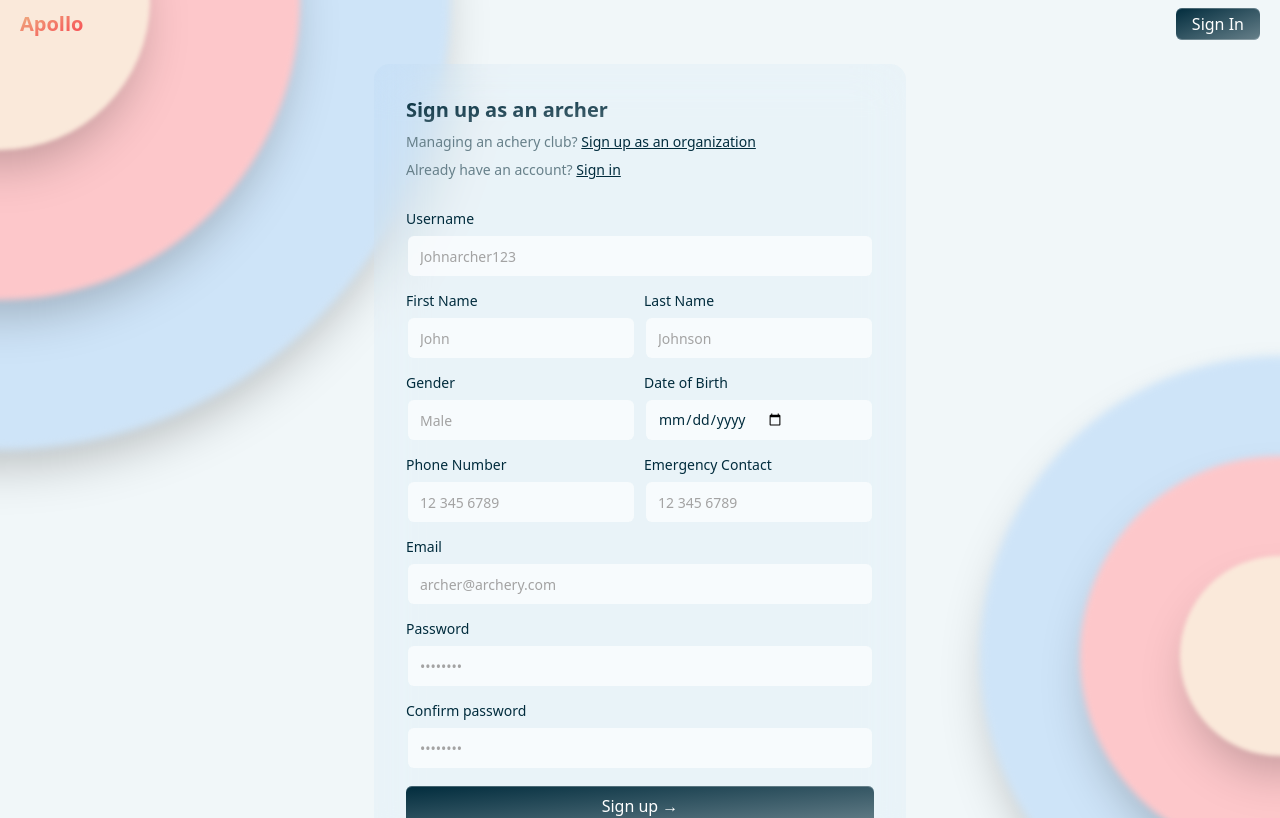
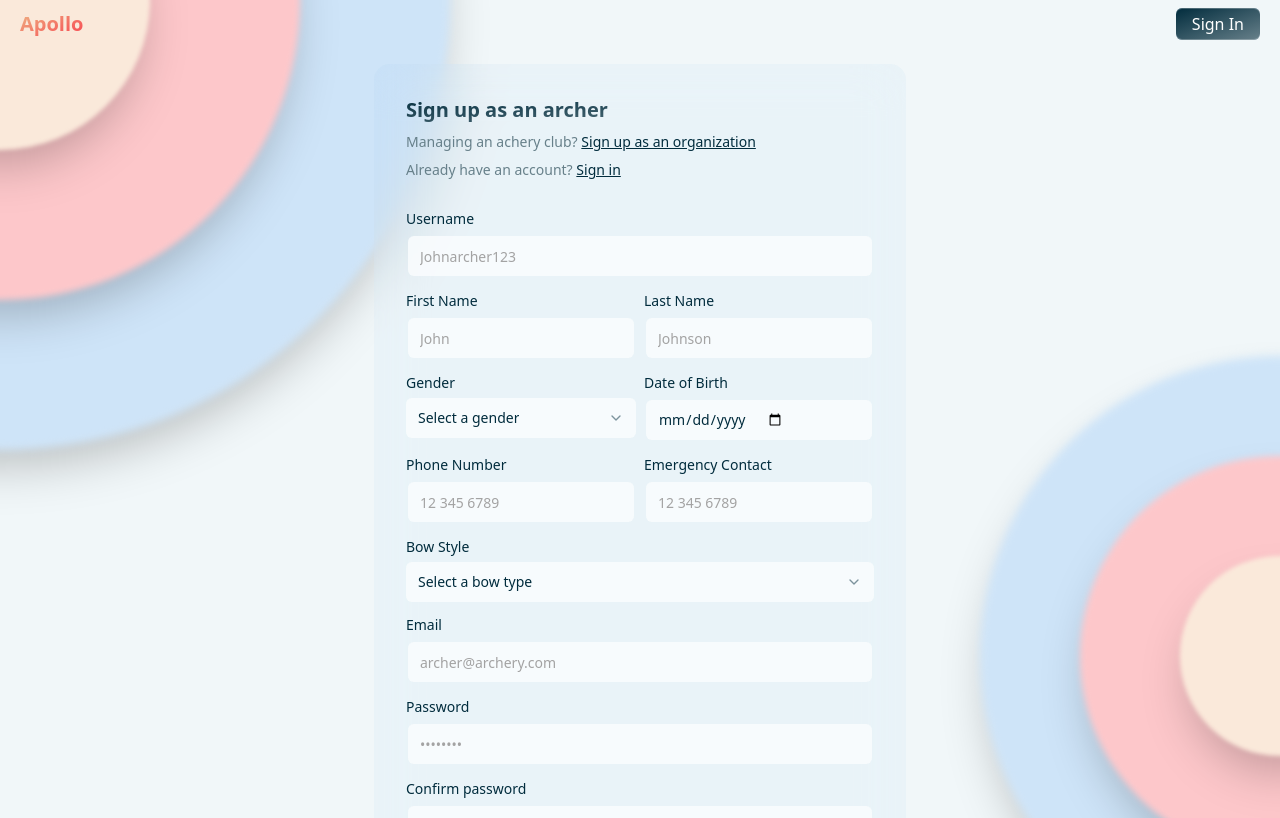
Before and after one commit to teamapollo977/apollo-frontend, a React (Vite) app: page /signup/individual in a window 1280 px wide. Shown: the top 818 px of the page. Built offline with nearby package versions, Linux system fonts and the light colour scheme.

Commit message:
Add bow style to register individual

```diff
--- a/package.json
+++ b/package.json
@@ -12,6 +12,7 @@
   "dependencies": {
     "@radix-ui/react-label": "^2.1.0",
     "@radix-ui/react-navigation-menu": "^1.2.0",
+    "@radix-ui/react-select": "^2.1.2",
     "@radix-ui/react-separator": "^1.1.0",
     "@tanstack/react-query": "^5.56.2",
     "@vitejs/plugin-react": "^4.3.1",
@@ -23,6 +24,7 @@
     "react-dom": "^18.3.1",
     "react-hook-form": "^7.53.0",
     "react-router-dom": "^6.26.0",
+    "recharts": "^2.13.0",
     "tailwind-merge": "^2.4.0",
     "tailwindcss-animate": "^1.0.7"
   },
--- a/src/RegisterIndividual.jsx
+++ b/src/RegisterIndividual.jsx
@@ -2,8 +2,17 @@ import React, { useState, useEffect } from "react";
 import { Label, LabelInputContainer } from "@/components/ui/input/label";
 import { Input } from "@/components/ui/input/input";
 import DefaultForm from "./components/defaultForm";
-import { useForm } from "react-hook-form";
+import { useForm, Controller } from "react-hook-form";
 import { useAuth } from "./components/authProvider";
+import {
+  Select,
+  SelectContent,
+  SelectItem,
+  SelectTrigger,
+  SelectGroup,
+  SelectLabel,
+  SelectValue,
+} from "@/components/ui/select"
 
 export default function RegisterIndividual() {
   const { getClubs, handleRegister, loading } = useAuth();
@@ -12,6 +21,7 @@ export default function RegisterIndividual() {
 
   const {
     register,
+    control,
     handleSubmit,
     formState: {
       errors,
@@ -94,16 +104,30 @@ export default function RegisterIndividual() {
       <div className="flex flex-col md:flex-row space-y-2 md:space-y-0 md:space-x-2">
         <LabelInputContainer>
           <Label htmlFor="gender">Gender</Label>
-          <Input
+          <Controller
+            name="gender"
+            control={control}
+            required="Gender is required"
+            render={({ field }) => (
+              <Select
+                {...field}
+                onValueChange={(value) => field.onChange(value)}
                 id="gender"
-            placeholder="Male"
-            type="text"
-            {...register("gender", {
-              required: "Gender is required",
-            })}
                 disabled={isSubmitting || loading}
+              >
+                <SelectTrigger>
+                  <SelectValue placeholder="Select a gender"/>
+                </SelectTrigger>
+                <SelectContent>
+                  <SelectItem value="Male">Male</SelectItem>
+                  <SelectItem value="Female">Female</SelectItem>
+                </SelectContent>
+              </Select>
+            )}
           />
         </LabelInputContainer>
+
+
         <LabelInputContainer>
           <Label htmlFor="dob">Date of Birth</Label>
           <Input
@@ -146,6 +170,60 @@ export default function RegisterIndividual() {
         </LabelInputContainer>
       </div>
       <LabelInputContainer>
+        <Label htmlFor="Shooting_Style">Bow Style</Label>
+        <Controller
+          name="Shooting_Style"
+          control={control}
+          required="Bow style is required"
+          render={({ field }) => (
+            <Select
+              id="Shooting_Style"
+              {...field}
+              onValueChange={(value) => field.onChange(value)}
+              required
+            >
+              <SelectTrigger>
+                <SelectValue placeholder="Select a bow type"/>
+              </SelectTrigger>
+              <SelectContent>
+                <SelectGroup label="Barebow">
+                  <SelectLabel>Barebow</SelectLabel>
+                  <SelectItem value="Barebow-Recurve">Barebow Recurve</SelectItem>
+                  <SelectItem value="Barebow-Compound">Barebow Compound</SelectItem>
+                </SelectGroup>
+                <SelectGroup label="Freestyle">
+                  <SelectLabel>Freestyle</SelectLabel>
+                  <SelectItem value="Freestyle-Limited-Recurve">Freestyle Limited Recurve</SelectItem>
+                  <SelectItem value="Freestyle-Limited-Compound">Freestyle Limited Compound</SelectItem>
+                  <SelectItem value="Freestyle-Unlimited">Freestyle Unlimited</SelectItem>
+                </SelectGroup>
+                <SelectGroup label="Bowhunter">
+                  <SelectLabel>Bowhunter</SelectLabel>
+                  <SelectItem value="Bowhunter-Recurve">Bowhunter Recurve</SelectItem>
+                  <SelectItem value="Bowhunter-Compound">Bowhunter Compound</SelectItem>
+                  <SelectItem value="Bowhunter-Limited">Bowhunter Limited</SelectItem>
+                  <SelectItem value="Bowhunter-Unlimited">Bowhunter Unlimited</SelectItem>
+                </SelectGroup>
+                <SelectGroup label="Professional">
+                  <SelectLabel>Professinal</SelectLabel>
+                  <SelectItem value="Professional-Unlimited">Professional Unlimited</SelectItem>
+                  <SelectItem value="Professional-Limited-recurve">Professional Limited Recurve</SelectItem>
+                  <SelectItem value="Professional-Limited-compound">Professional Limited Compound</SelectItem>
+                </SelectGroup>
+                <SelectGroup label="Others">
+                  <SelectLabel>Others</SelectLabel>
+                  <SelectItem value="Traditional-Recurve-bow">Traditional Recurve Bow</SelectItem>
+                  <SelectItem value="Longbow">Longbow</SelectItem>
+                  <SelectItem value="Historical-bow">Historical Bow</SelectItem>
+                  <SelectItem value="Novice">Novice</SelectItem>
+                </SelectGroup>
+              </SelectContent>
+            </Select>
+          )}
+        />
+
+      </LabelInputContainer>
+      <LabelInputContainer>
         <Label htmlFor="email">Email</Label>
         <Input
           id="email"
--- /dev/null
+++ b/src/components/ui/select.jsx
@@ -0,0 +1,122 @@
+"use client"
+
+import * as React from "react"
+import * as SelectPrimitive from "@radix-ui/react-select"
+import { Check, ChevronDown, ChevronUp } from "lucide-react"
+
+import { cn } from "@/lib/utils"
+
+const Select = SelectPrimitive.Root
+
+const SelectGroup = SelectPrimitive.Group
+
+const SelectValue = SelectPrimitive.Value
+
+const SelectTrigger = React.forwardRef(({ className, children, ...props }, ref) => (
+  <SelectPrimitive.Trigger
+    ref={ref}
+    className={cn(
+      "flex h-10 w-full items-center justify-between rounded-md bg-[#f9fcfde6] px-3 py-2 text-sm ring-offset-background placeholder:text-muted-foreground focus:outline-none focus:ring-2 focus:ring-ring focus:ring-offset-2 disabled:cursor-not-allowed disabled:opacity-50 [&>span]:line-clamp-1",
+      className
+    )}
+    {...props}>
+    {children}
+    <SelectPrimitive.Icon asChild>
+      <ChevronDown className="h-4 w-4 opacity-50" />
+    </SelectPrimitive.Icon>
+  </SelectPrimitive.Trigger>
+))
+SelectTrigger.displayName = SelectPrimitive.Trigger.displayName
+
+const SelectScrollUpButton = React.forwardRef(({ className, ...props }, ref) => (
+  <SelectPrimitive.ScrollUpButton
+    ref={ref}
+    className={cn("flex cursor-default items-center justify-center py-1", className)}
+    {...props}>
+    <ChevronUp className="h-4 w-4" />
+  </SelectPrimitive.ScrollUpButton>
+))
+SelectScrollUpButton.displayName = SelectPrimitive.ScrollUpButton.displayName
+
+const SelectScrollDownButton = React.forwardRef(({ className, ...props }, ref) => (
+  <SelectPrimitive.ScrollDownButton
+    ref={ref}
+    className={cn("flex cursor-default items-center justify-center py-1", className)}
+    {...props}>
+    <ChevronDown className="h-4 w-4" />
+  </SelectPrimitive.ScrollDownButton>
+))
+SelectScrollDownButton.displayName =
+  SelectPrimitive.ScrollDownButton.displayName
+
+const SelectContent = React.forwardRef(({ className, children, position = "popper", ...props }, ref) => (
+  <SelectPrimitive.Portal>
+    <SelectPrimitive.Content
+      ref={ref}
+      className={cn(
+        "relative z-50 max-h-96 min-w-[8rem] overflow-hidden rounded-md border backdrop-blur-md bg-popover-background text-popover-foreground shadow-md data-[state=open]:animate-in data-[state=closed]:animate-out data-[state=closed]:fade-out-0 data-[state=open]:fade-in-0 data-[state=closed]:zoom-out-95 data-[state=open]:zoom-in-95 data-[side=bottom]:slide-in-from-top-2 data-[side=left]:slide-in-from-right-2 data-[side=right]:slide-in-from-left-2 data-[side=top]:slide-in-from-bottom-2",
+        position === "popper" &&
+          "data-[side=bottom]:translate-y-1 data-[side=left]:-translate-x-1 data-[side=right]:translate-x-1 data-[side=top]:-translate-y-1",
+        className
+      )}
+      position={position}
+      {...props}>
+      <SelectScrollUpButton />
+      <SelectPrimitive.Viewport
+        className={cn("p-1", position === "popper" &&
+          "h-[var(--radix-select-trigger-height)] w-full min-w-[var(--radix-select-trigger-width)]")}>
+        {children}
+      </SelectPrimitive.Viewport>
+      <SelectScrollDownButton />
+    </SelectPrimitive.Content>
+  </SelectPrimitive.Portal>
+))
+SelectContent.displayName = SelectPrimitive.Content.displayName
+
+const SelectLabel = React.forwardRef(({ className, ...props }, ref) => (
+  <SelectPrimitive.Label
+    ref={ref}
+    className={cn("py-1.5 pl-8 pr-2 text-sm font-semibold", className)}
+    {...props} />
+))
+SelectLabel.displayName = SelectPrimitive.Label.displayName
+
+const SelectItem = React.forwardRef(({ className, children, ...props }, ref) => (
+  <SelectPrimitive.Item
+    ref={ref}
+    className={cn(
+      "relative flex w-full cursor-default select-none items-center rounded-sm py-1.5 pl-8 pr-2 text-sm outline-none focus:bg-sunny focus:text-accent-foreground data-[disabled]:pointer-events-none data-[disabled]:opacity-50",
+      className
+    )}
+    {...props}>
+    <span className="absolute left-2 flex h-3.5 w-3.5 items-center justify-center">
+      <SelectPrimitive.ItemIndicator>
+        <Check className="h-4 w-4" />
+      </SelectPrimitive.ItemIndicator>
+    </span>
+
+    <SelectPrimitive.ItemText>{children}</SelectPrimitive.ItemText>
+  </SelectPrimitive.Item>
+))
+SelectItem.displayName = SelectPrimitive.Item.displayName
+
+const SelectSeparator = React.forwardRef(({ className, ...props }, ref) => (
+  <SelectPrimitive.Separator
+    ref={ref}
+    className={cn("-mx-1 my-1 h-px bg-muted", className)}
+    {...props} />
+))
+SelectSeparator.displayName = SelectPrimitive.Separator.displayName
+
+export {
+  Select,
+  SelectGroup,
+  SelectValue,
+  SelectTrigger,
+  SelectContent,
+  SelectLabel,
+  SelectItem,
+  SelectSeparator,
+  SelectScrollUpButton,
+  SelectScrollDownButton,
+}
--- a/src/index.css
+++ b/src/index.css
@@ -14,6 +14,7 @@
     --card: 0 0% 100%;
     --card-foreground: 222.2 84% 4.9%;
     --popover: 0 0% 100%;
+    --popover-background: #f1f7f990;
     --popover-foreground: 222.2 84% 4.9%;
     --primary: #85bbed;
     --primary-transparent: #85bbed55;
--- a/tailwind.config.js
+++ b/tailwind.config.js
@@ -62,6 +62,7 @@ module.exports = {
         popover: {
           DEFAULT: "var(--popover)",
           foreground: "var(--popover-foreground)",
+          background: "var(--popover-background)",
         },
         card: {
           DEFAULT: "var(--card)",
```
Also changed, not shown: 1 other file (tests, documents, lock files or other folders). Lines whose indentation alone changed are shown as unchanged.
